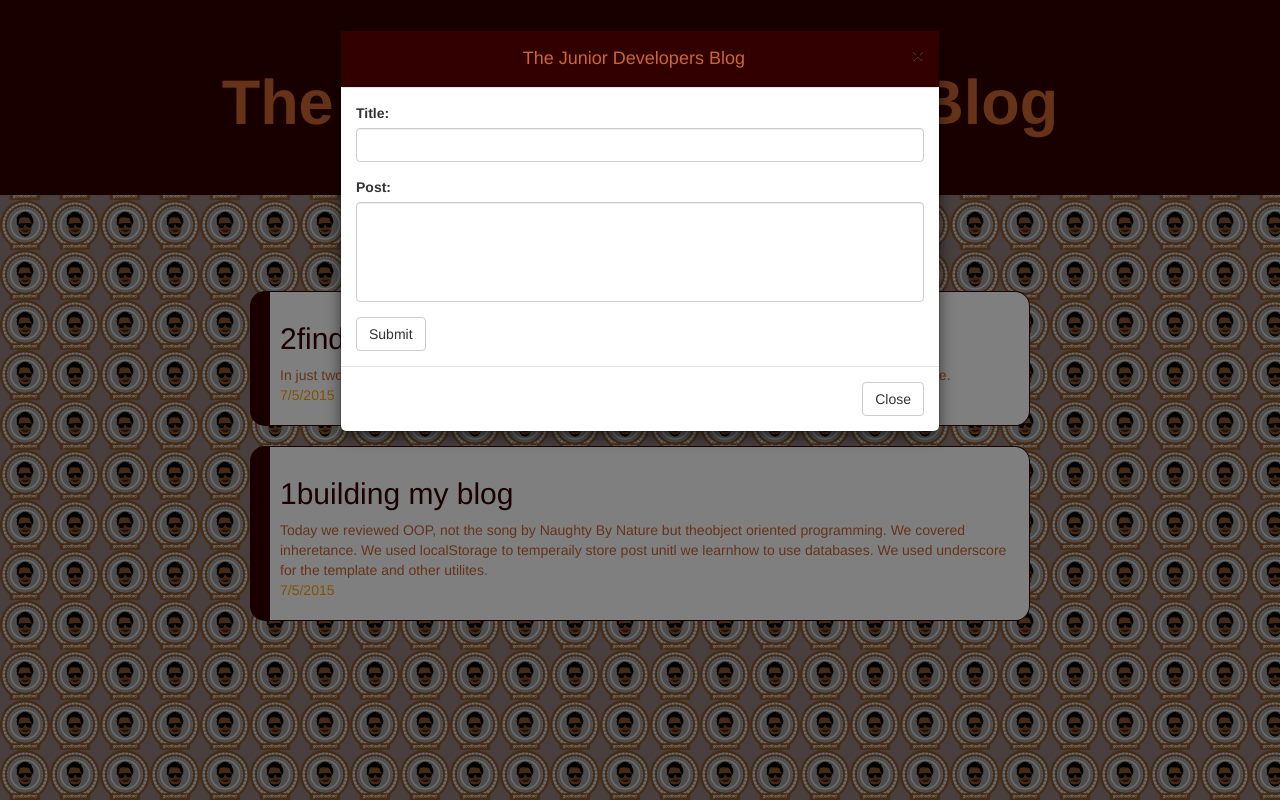
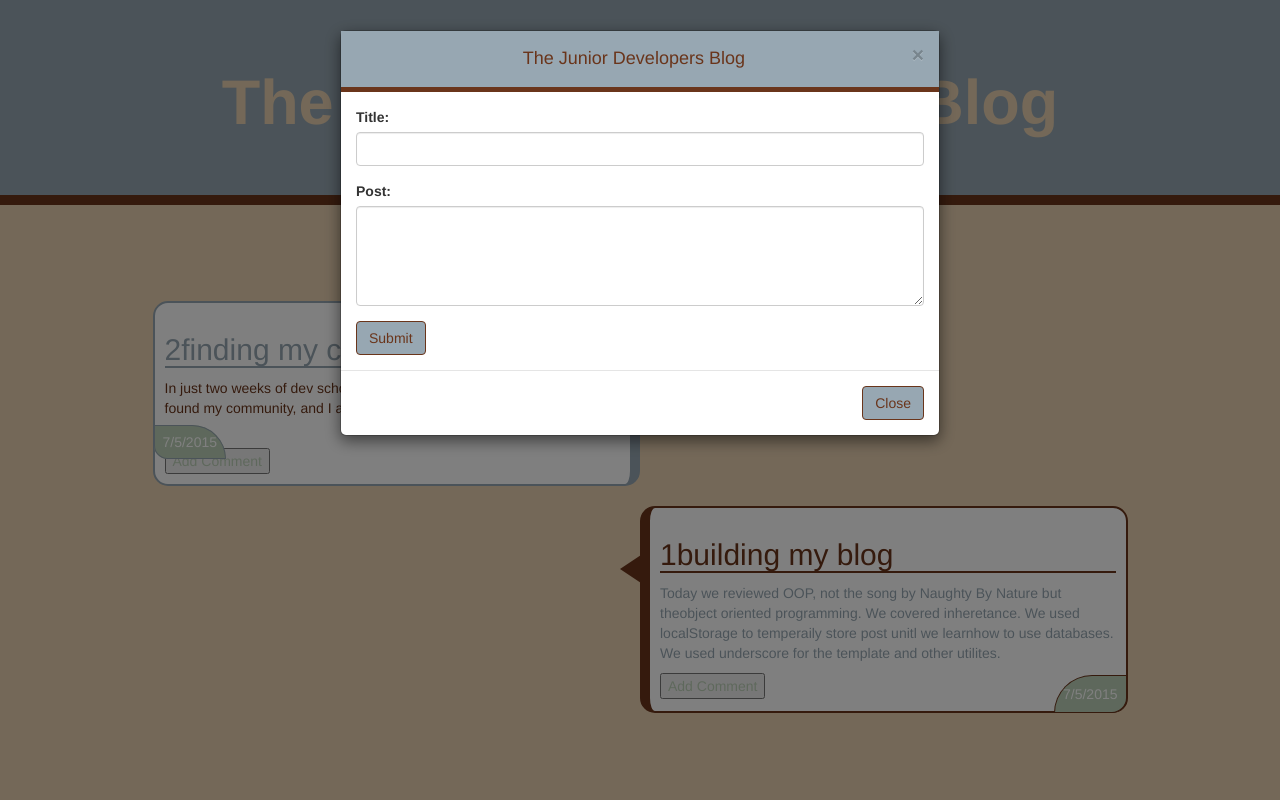
Before and after one commit to goodbedford/miniBlog, a plain HTML site: page index.html in a window 1280 px wide. Both pictures are taken after a click on the button "make a post". Drawn offline with nearby package versions, Linux system fonts and the light colour scheme.

Commit message:
refactored the color scheme

```diff
--- a/css/style.css
+++ b/css/style.css
@@ -1,7 +1,33 @@
+/*colors */
+
+.majorColor{
+  color:#97A7B2;
+}
+.majorBgColor{
+  background-color: #97A7B2;
+}
+.secondaryColor{
+  color: #6A351B;
+}
+.secondaryBgColor{
+  background-color: #6A351B;
+}
+.accentColor{
+  color: #BDD1B8;
+}
+.accentColor2{
+  color: #E9D1B1;
+}
+accentColor3{
+  color: white;
+}
+.accentBgColor2{
+  background-color: #E9D1B1;
+}
+
 body{
-  background-color: rgba(38, 01, 01, .5);
-  background-image: url("../gblogo22.png");
-  background-size: 50px 50px;
+  /*background-image: url("../gblogo22.png");
+  background-size: 50px 50px;*/
 
 }
 
@@ -10,25 +36,58 @@ h1{
     font-size: 5em;
   font-weight: bold;
 }
-.jumbotron{
-  background-color: #330000;
-  color: #CC6633;
+
+margin-top-20{
+  margin-top: 20px;
+
+}
+.borderBtm{
+  border-bottom: 2px solid;
+}
+.borderBtm2{
+  border-bottom: 10px solid #6A351B;
+}
+.btn{
+  background-color: #97A7B2;
+  color: #6A351B;
+  border: 1px solid #6A351B;
+}
+.btn:hover{
+  background-color: #6A351B;
+  color: #E9D1B1;
 }
 
-
-
-button{
-    background-color: #330000;
-  color: #CC6633;
-}
-button:hover{
-  background-color: #CC6633;
-  color: #330000;
-}
-#postBody{
-  height: 100px;
+.dateBoxLeft{
+  position: relative;
+  background-color: #BDD1B8 ;
+  color: white;
+  bottom: -13.5px;
+  left:-11px;
+  border: 1px solid #97A7B2 ;
+  border-top-right-radius:45px;
+  border-bottom-left-radius: 18px;
+  padding: 8px;
 }
 
+.dateBoxRight {
+  position: relative;
+  float: right;
+  float: right;
+  background-color: #BDD1B8;
+  color: white;
+  bottom: -12px;
+  left: 11px;
+  border: 1px solid #6A351B;
+  border-top-left-radius: 45px;
+  border-bottom-right-radius: 18px;
+  padding: 8px;
+}
+.jumbotron{
+  background-color: #97A7B2;
+  color: #E9D1B1;
+  /*border-top: 15px solid #6A351B;*/
+  border-bottom: 10px solid #6A351B;
+}
 
 .mainColor{
   color: #330000;
@@ -36,28 +95,52 @@ button:hover{
 .mainBgColor{
   background-color: #330000;
 }
-
-.secondaryColor{
-  color: #CC6633;
+.modal-header{
+  border-bottom: 5px solid #6A351B;
 }
-.secondaryBgColor{
-  background-color: #CC6633;
+#postBody{
+  height: 100px;
 }
 
-.accentColor{
-  color: orange;
-}
-margin-top-20{
-  margin-top: 20px;
-
-}
-
-.postBlock{
+.postBlockRight{
     border-radius: 15px;
-    border:1px solid #330000;
-    border-left: 20px solid #330000;
+    border:2px solid #6A351B;
+    border-left: 10px solid #6A351B;
     list-style: none;
     background-color: white;
     padding: 10px;
     margin-top: 20px;
 }
+.postBlockRight:before {
+   content:"";
+   position: absolute;
+   right: 100%;
+   top: 20%;
+   width: 0;
+   height: 0;
+   border-top: 20px solid transparent;
+   border-right: 30px solid #6A351B;
+   border-bottom: 20px solid transparent;
+}
+
+.postBlockLeft{
+    border-radius: 15px;
+    border:2px solid #97A7B2;
+    border-right: 10px solid #97A7B2;
+    list-style: none;
+    background-color: white;
+    padding: 10px;
+    margin-top: 20px;
+}
+.postBlockLeft:before {
+   content:"";
+   position: absolute;
+   left: 100%;
+   top: 20%;
+   width: 0;
+   height: 0;
+   border-top: 20px solid transparent;
+   border-left: 30px solid #97A7B2;
+   border-right: 0;
+   border-bottom: 20px solid transparent;
+}
--- a/index.html
+++ b/index.html
@@ -5,10 +5,11 @@
   <link rel="stylesheet" href="https://maxcdn.bootstrapcdn.com/bootstrap/3.3.5/css/bootstrap.min.css">
   <link rel="stylesheet" href="css/style.css">
 </head>
-<body>
+<body class="accentBgColor2">
   <div class="jumbotron text-center">
-    <h1>The Junior Developers Blog</h1>
+    <h1>The <span class="secondaryColor">Junior</span> Developers Blog</h1>
   </div>
+
   <div class="container">
     <div class="row text-center btnRow">
       <button id="makePostBtn" class="btn btn-lg" data-toggle="modal" data-target="#postModal"> make a post</button>
@@ -19,25 +20,28 @@
     </div>
     <!-- underscore template -->
   <script type="text/template" id="blog-template">
-  <div class="row">
-   <div class="col-xs-8 col-xs-offset-2 postBlock">
-     <h2 class="mainColor"><%= title %></h2>
-     <p class="secondaryColor"><%= body %><br /><span class="accentColor"><%= postDate %></span></p>
-    <!--<div class="accentColor"> <button class="comment">Add Comment</button></div> -->
+  <div class="row postRow">
+   <div class="col-xs-8 col-xs-offset-2 col-sm-5 col-sm-offset-6 postBlockRight">
+     <h2 class="secondaryColor borderBtm"><%= title %></h2>
+     <p class="majorColor"><%= body %><br /><span class="accentColor3 dateBoxRight"><%= postDate %></span></p>
+   <div class="accentColor"> <button class="addComment" data-toggle="" data-target="#commentModal">Add Comment</button></div>
+     <div class="commentContainer"><textarea class="commentForm hide"></textarea></div>
+
    </div>
+
   </div>
   </script>
 
 
-    <!-- Modal -->
+    <!--Post Modal -->
     <div id="postModal" class="modal fade" role="dialog">
       <div class="modal-dialog">
 
         <!-- Modal content-->
         <div class="modal-content">
-          <div class="modal-header text-center mainBgColor">
+          <div class="modal-header text-center majorBgColor">
             <button id="xBtn" type="button" class="close" data-dismiss="modal">&times;</button>
-            <h4 class="modal-title secondaryColor">The Junior Developers Blog</h4>
+            <h4 class="modal-title secondaryColor">The <span class="">Junior</span> Developers Blog</h4>
           </div>
           <div class="modal-body">
 
@@ -48,7 +52,7 @@
               </div>
               <div class="form-group">
                 <label for="postBody">Post:</label>
-                <input id="postBody" type="text" class="form-control">
+                <textarea id="postBody"  class="form-control"></textarea>
               </div>
               <button id="submitBtn" type="submit" class="btn btn-default">Submit</button>
             </form>
@@ -60,8 +64,35 @@
         </div>
       </div>
     </div>
-  </div>
 
+
+      <!-- Comment Modal
+    <div id="commentModal" class="modal fade" role="dialog">
+      <div class="modal-dialog">
+
+
+        <div class="modal-content">
+          <div class="modal-header text-center majorBgColor">
+            <button id="commentXBtn" type="button" class="close" data-dismiss="modal">&times;</button>
+            <h4 class="modal-title secondaryColor">The <span class="">Junior</span> Developers Blog</h4>
+          </div>
+
+          <div class="modal-body">
+            <div>
+                <label for="commentTxt">Comment:</label>
+                <textarea id="commentTxt"></textarea>
+            </div>
+              <button id="commentSubmitBtn" type="button" class="btn btn-default">Submit</button>
+          <div class="modal-footer">
+            <button type="button" class="btn btn-default" data-dismiss="modal">Close</button>
+          </div>
+        </div>
+
+      </div>
+    </div>
+  </div> -->
+
+</<div>
 
 
 
--- a/js/app.js
+++ b/js/app.js
@@ -23,7 +23,7 @@ function Post (title, body){
 //
 Post.all =[];
 
-function Comments(body){
+function Comment(body){
   this.body = body;
   this.postDate = dateFormat();
 
@@ -33,7 +33,7 @@ function Comments(body){
   return d.toLocaleDateString();
   }
 }
-Comments.all =[];
+Comment.all =[];
 
 function SaveRender(){}
 
@@ -58,7 +58,13 @@ SaveRender.prototype.renderTemplatePostAll = function(template_source, where) {
   var index =  Post.all.indexOf(this);
   var $post = $(template(this));
   $post.attr("data-index", index);
-
+  if (index % 2 != 0){
+    $post.find("div").removeClass("col-sm-5 col-sm-offset-6");
+    $post.find(">div").addClass("col-sm-5 col-sm-offset-1 postBlockLeft");
+    $post.find("div h2").removeClass("secondaryColor").addClass("majorColor");
+    $post.find("div p").removeClass("majorColor").addClass("secondaryColor");
+    $post.find("div p span").removeClass("dateBoxRight").addClass("dateBoxLeft");
+  }
      $(where).prepend($post);
 }
 SaveRender.prototype.renderTemplate = function(template_source, where) {
@@ -80,11 +86,11 @@ function postToBlog(){
   event.preventDefault();
 
   if ( !($("body").hasClass("errorInput") ) ){
-
-  if ( $titleInput.val() !== "" && $postBody.val()   !== "")
+    console.log($postBody.val() );
+    if ( $titleInput.val() !== "" && $postBody.val() !== "")
     {
       $("body").removeClass("errorInput");
-  var tempPost = new Post($titleInput.val(),$postBody.val() );
+    var tempPost = new Post($titleInput.val(), $postBody.val() );
     tempPost.saveToPostAll(tempPost);
     //console.log("this is posttoBlog tempPost" + tempPost);
     tempPost.renderTemplatePostAll("#blog-template", "#blog-container");
@@ -120,22 +126,51 @@ function postFromLocStorage (){
   $titleInput.focus();
 }
 
-function addComments(post){
+
+
+function addComment(){
   console.log("add a comment");
-  $("#makePostBtn").trigger("click");
 
-  $("div.titleP").addClass("hide");
-  var tempComment = new Comment($titleInput, $postBody);
-  Comments.all.push(tempComment);
-  $("#postModal").on("submit", function(event){
-    event.preventDefault();
-    console.log("i have been submitted by comments.")
-        $("div.titleP").removeClass("hide");
+  console.log($(this) );
 
-  });
+  var tempComment = new Comment( $("#commentTxt").val() );
+  console.log("#postComment -", $("#commentTxt").val() );
+  Comment.all.push(tempComment);
+  console.log("tempComment.body -", tempComment.body)
+  var $commentDiv = $("<div></div>").text(tempComment.body );
+  console.log($commentDiv);
+  console.log($(this).parent());
+  $(this).parent().parent().prepend($commentDiv);
+  // $("#postModal").on("submit", function(event){
+  //   event.preventDefault();
+  //   console.log("i have been submitted by comments.");
+  //       $("div.titleP").removeClass("hide");
+
+  // });
 
 }
+function addCommentFromPost(){
+  console.log("add a comment");
+  $(this).parent().find(".commentForm").removeClass("hide");
+  console.log($(this).parent().find(".commentForm"));
+  //var $commentForm = $("<div><textarea class='cForm'></textarea></div");
+  //$(this).parent().append($commentForm);
+  // var tempComment = new Comment( $("#commentTxt").val() );
+  // console.log("#postComment -", $("#commentTxt").val() );
+  // Comment.all.push(tempComment);
+  // console.log("tempComment.body -", tempComment.body)
+  // var $commentDiv = $("<div></div>").text(tempComment.body );
+  // console.log($commentDiv);
+  // console.log($(this).parent());
+  // $(this).parent().prepend($commentDiv);
+  // $("#postModal").on("submit", function(event){
+  //   event.preventDefault();
+  //   console.log("i have been submitted by comments.");
+  //       $("div.titleP").removeClass("hide");
 
+  // });
+
+}
 
 //data model
 // var post1 = new Post("1building my blog", "Today we reviewed OOP, not the song by Naughty By Nature but the"+
@@ -159,6 +194,7 @@ var post2 = new Post("2finding my community", "In just two weeks of dev school a
 post2.saveToPostAll();
 post2.renderTemplatePostAll("#blog-template", "#blog-container");
 
+
  console.log(Post.all);
 //submit button
 $modalForm.on("submit", postToBlog);
@@ -168,11 +204,11 @@ $makePostBtn.on("click", function(){
 
 $("button.close").on("click", function(){
   $("body").removeClass("errorInput");
-})
+});
 
 //$modalForm.on("submit", postFromLocStorage);
 
-
-//$("button.comment").on("click", addComments);
+$("button.addComment").on("click", addCommentFromPost);
+//$("#commentModal").on("click", "button", addComment);
 
 });
```
Lines whose indentation alone changed are shown as unchanged.
